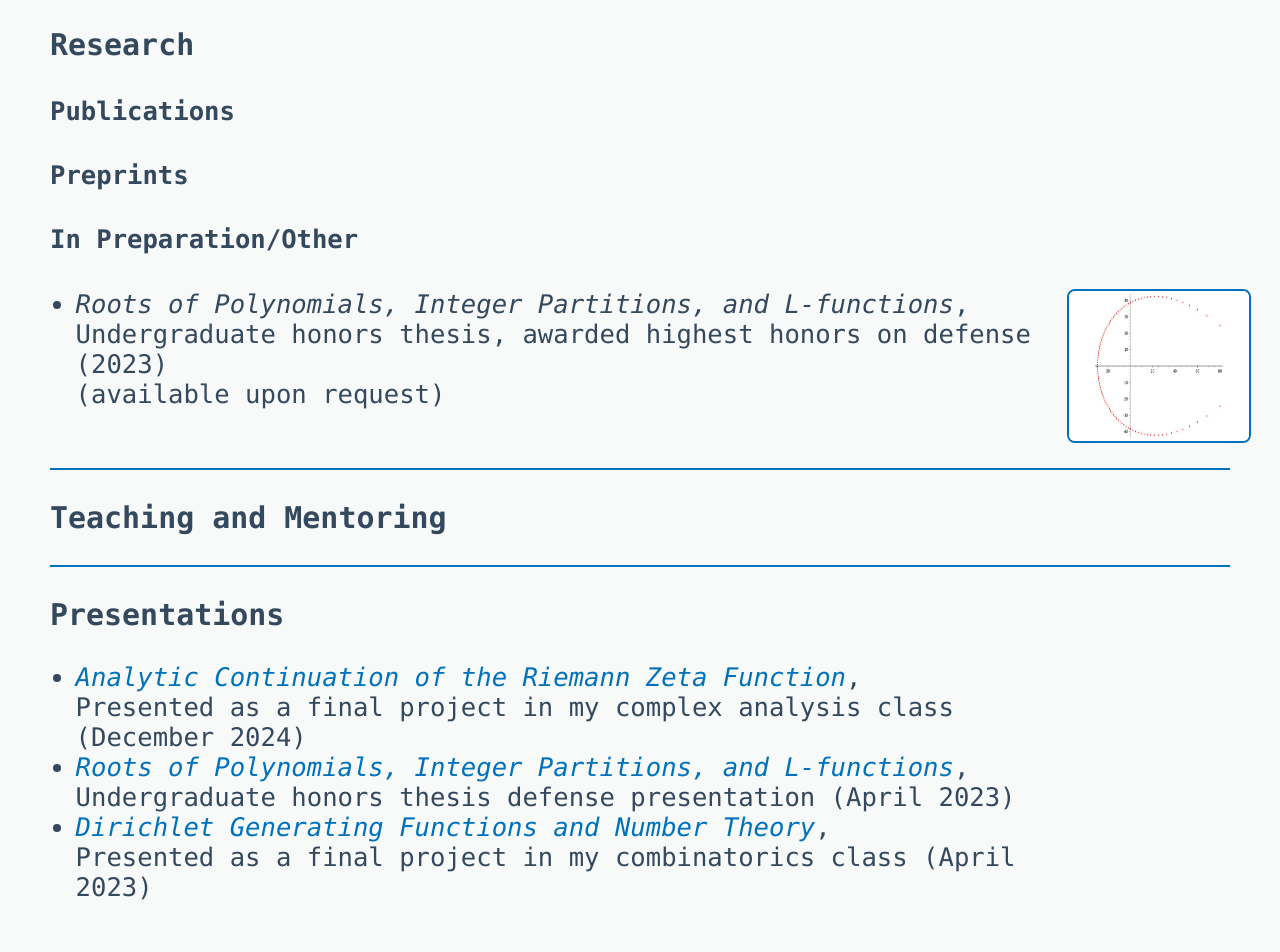
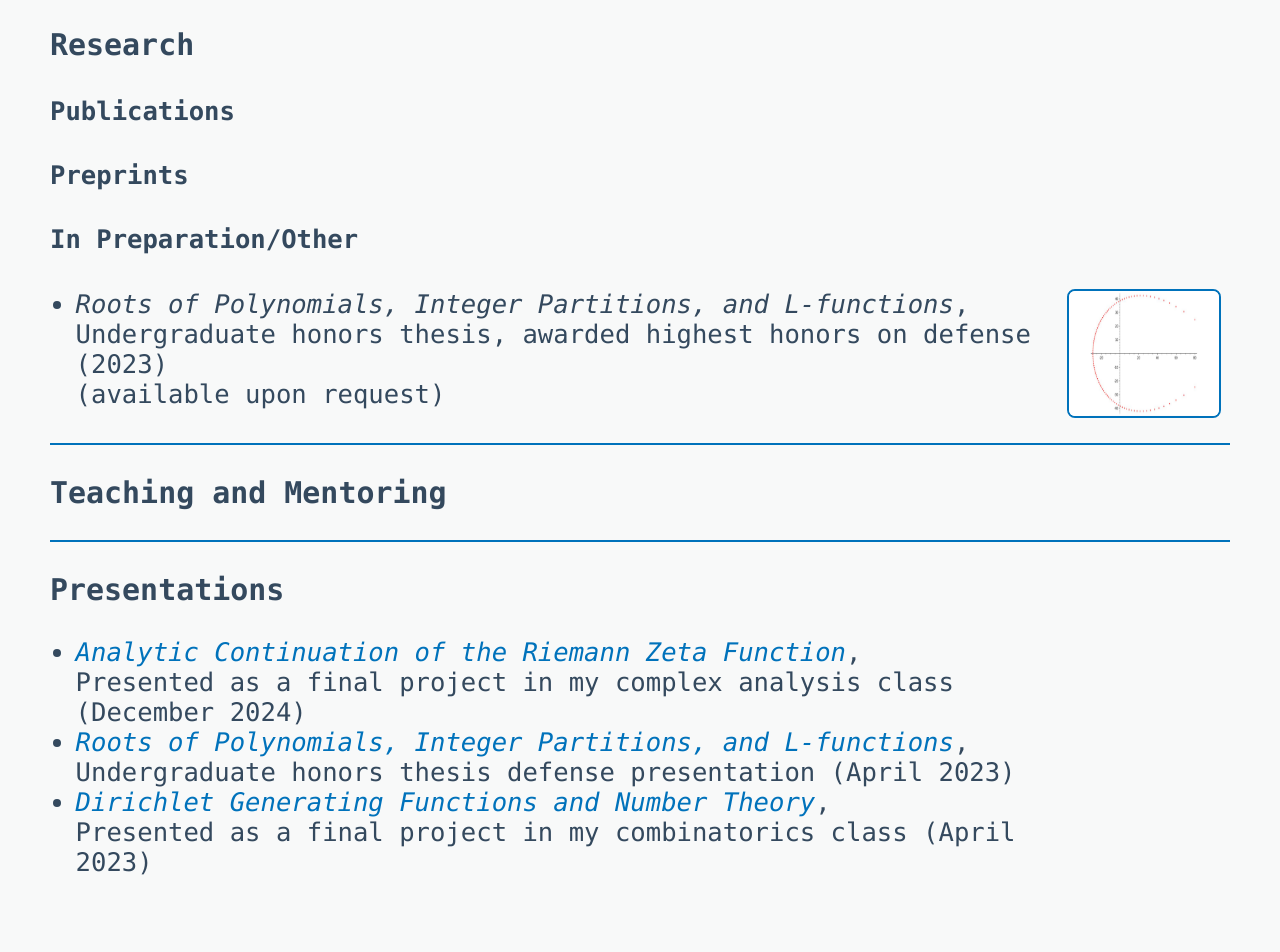
Before and after one commit to jhunt7/jhunt7.github.io, a Jekyll site: the page index.html, which Jekyll copies as it is, in a window 1280 px wide. Shown: the part 627-1579 px from the top of the page. Built offline with Jekyll 4.4.1, drawn with Linux system fonts in a browser that asks for light colours; after the commit the page ends 1554 px from its top, so only the background shows below that.

Commit message:
Update index.html

```diff
--- a/index.html
+++ b/index.html
@@ -81,8 +81,8 @@
         <li><i>Roots of Polynomials, Integer Partitions, and L-functions</i>, </br> Undergraduate honors thesis, awarded highest honors on defense (2023) </br> (available upon request) <br>
     </div>
     <div class="paper-image">
-      <a href="horseshoe.jpg"><img src="horseshoe.jpg" height="150"
-    width="180" style="border:2px solid #0072BB;border-radius:8px"></a>
+      <a href="horseshoe.jpg"><img src="horseshoe.jpg" height="125"
+    width="150" style="border:2px solid #0072BB;border-radius:8px"></a>
     </div>
 </ul>
 
```
